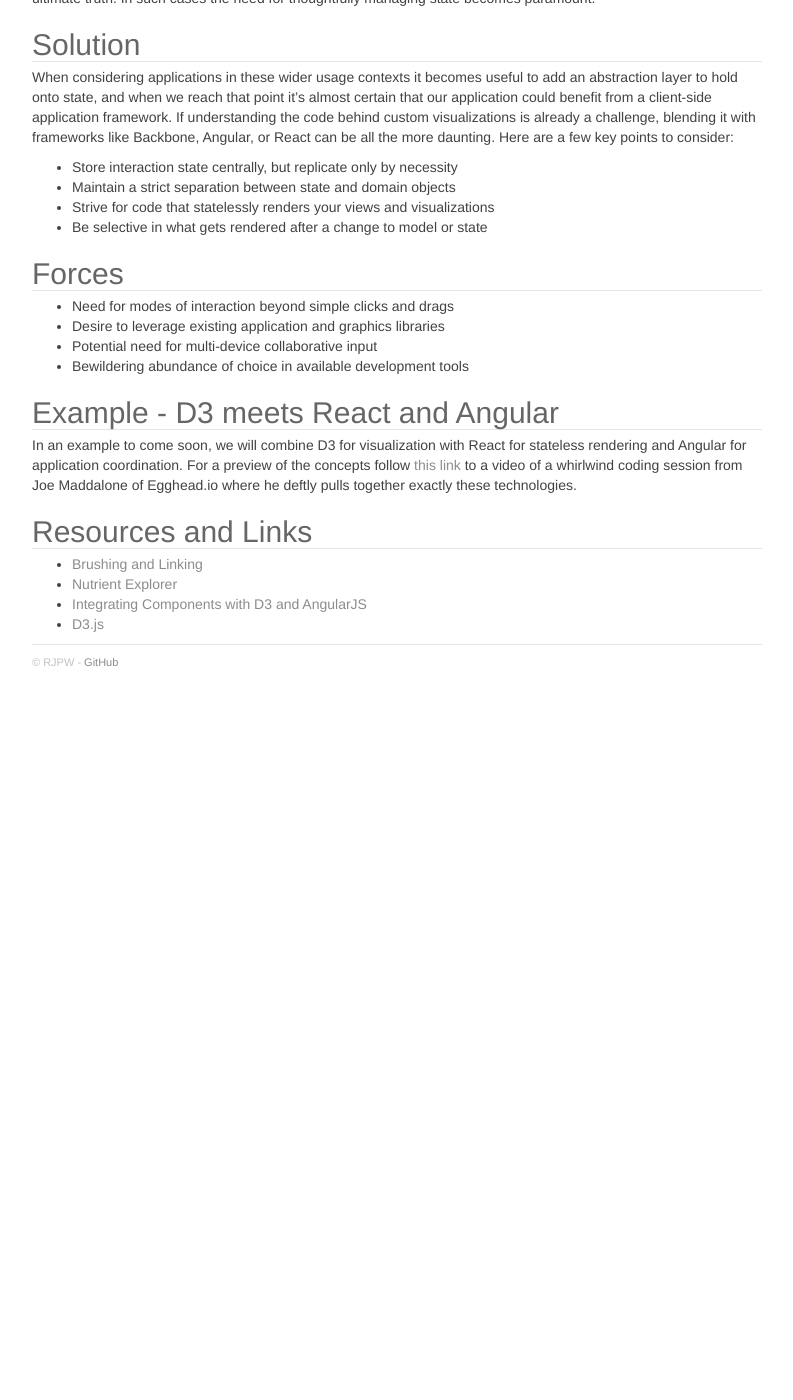
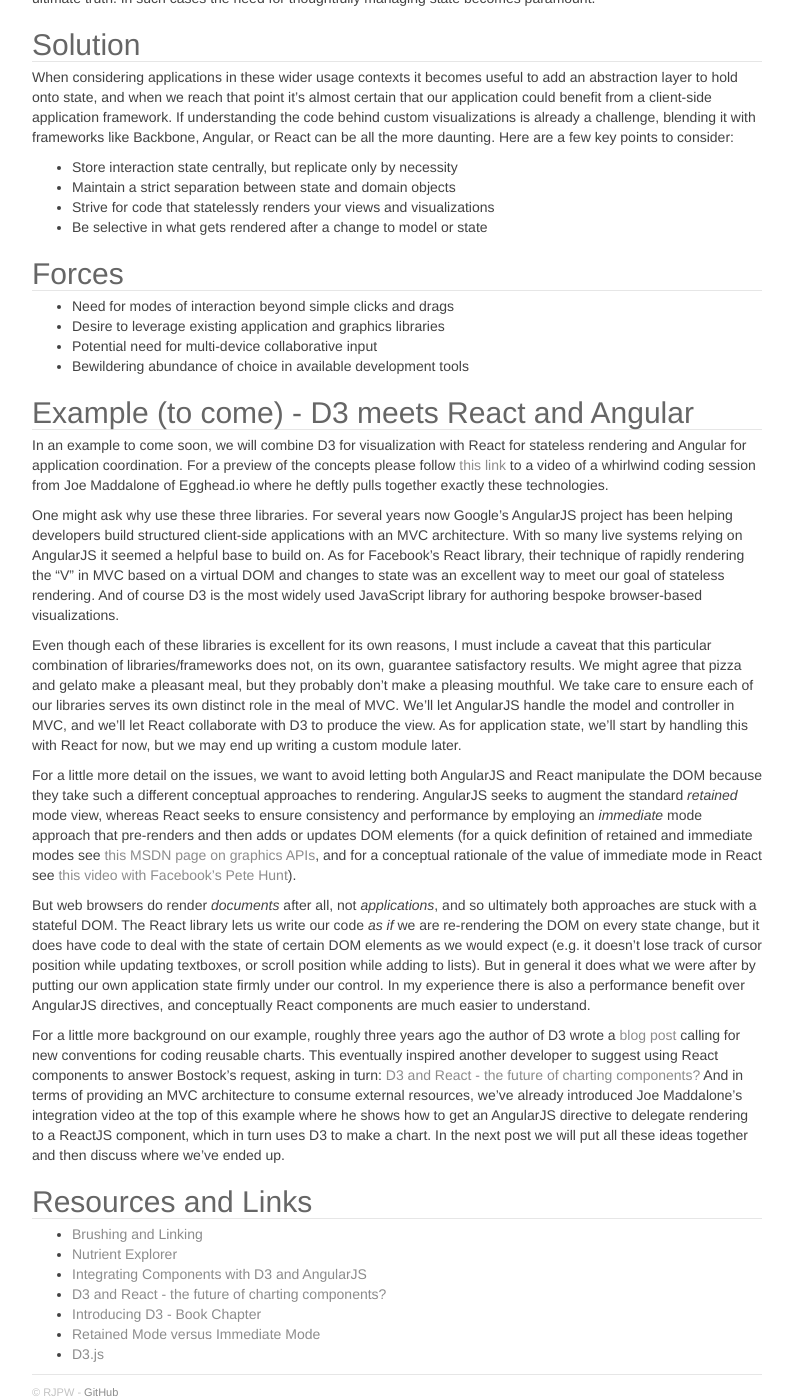
Before and after one commit to rjpw/rjpw.github.io, a Jekyll site: the page built from _posts/2015-3-2-managing-visualization-state.md, in a window 1280 px wide and 1400 px high, scrolled down 1539 px. Shown: the whole window, without its empty margins (338-1131 px from the left). Built offline with Jekyll 4.4.1, drawn with Linux system fonts in a browser that asks for light colours; nearby versions of some CDN libraries; before the commit the page ends 2209 px from its top, so only the background shows below that; some of the changed text lies outside the part shown.

Commit message:
Added to post on managing state

```diff
--- a/_posts/2015-3-2-managing-visualization-state.md
+++ b/_posts/2015-3-2-managing-visualization-state.md
@@ -36,7 +36,7 @@
 
 We can think of the data represented by the dots as the *domain model*, and the assignment of a CSS class based on brush position as retaining *interaction state*. The state of the brushed region can be changed using mouse or touch (users of JavaScript-enabled browsers can interact with the example above), and when this happens the CSS class of each data point is re-evaluated. All other dimensions of this visualization are fixed at the point the page is refreshed.
 
-But now we go beyond the intentionally simplified rendering in Dr. Bostock's example and ask what other potential degrees of freedom are possible in this one simple image. It is easy to imagine the underlying domain values changing, and when these values are returned we may find they exceed the current range, perhaps calling for the presentation of a scrollbar. A pinch gesture could perhaps expand or contract the range, or maybe we use a sliding window approach and pan horizontally using a swipe gesture. The long press of a mouse button could call up a magnifying glass, or the user could resize their browser window and the new ratio of width to height might trigger the presentation of a vertical axis and new vertical brush handles.
+But now we go beyond the intentionally simplified rendering in Bostock's example and ask what other potential degrees of freedom are possible in this one simple image. It is easy to imagine the underlying domain values changing, and when these values are returned we may find they exceed the current range, perhaps calling for the presentation of a scrollbar. A pinch gesture could perhaps expand or contract the range, or maybe we use a sliding window approach and pan horizontally using a swipe gesture. The long press of a mouse button could call up a magnifying glass, or the user could resize their browser window and the new ratio of width to height might trigger the presentation of a vertical axis and new vertical brush handles.
 
 Each of these potential features would require associated state, the maintenance of which could be made local to the feature (as is the case above) or more usefully it could be held in a more central data structure to make it possible to inform other aspects of the page like the lists of food groups or specific dishes we see in Chang's Nutrition Explorer.
 
@@ -58,9 +58,19 @@
 * Potential need for multi-device collaborative input
 * Bewildering abundance of choice in available development tools
 
-## Example - D3 meets React and Angular
+## Example (to come) - D3 meets React and Angular
 
-In an example to come soon, we will combine D3 for visualization with React for stateless rendering and Angular for application coordination. For a preview of the concepts follow [this link](https://egghead.io/lessons/integrating-components-with-d3-and-angularjs) to a video of a whirlwind coding session from Joe Maddalone of Egghead.io where he deftly pulls together exactly these technologies.
+In an example to come soon, we will combine D3 for visualization with React for stateless rendering and Angular for application coordination. For a preview of the concepts please follow [this link](https://egghead.io/lessons/integrating-components-with-d3-and-angularjs) to a video of a whirlwind coding session from Joe Maddalone of Egghead.io where he deftly pulls together exactly these technologies.
+
+One might ask why use these three libraries. For several years now Google's AngularJS project has been helping developers build structured client-side applications with an MVC architecture. With so many live systems relying on AngularJS it seemed a helpful base to build on. As for Facebook's React library, their technique of rapidly rendering the "V" in MVC based on a virtual DOM and changes to state was an excellent way to meet our goal of stateless rendering. And of course D3 is the most widely used JavaScript library for authoring bespoke browser-based visualizations.
+
+Even though each of these libraries is excellent for its own reasons, I must include a caveat that this particular combination of libraries/frameworks does not, on its own, guarantee satisfactory results. We might agree that pizza and gelato make a pleasant meal, but they probably don't make a pleasing mouthful. We take care to ensure each of our libraries serves its own distinct role in the meal of MVC. We'll let AngularJS handle the model and controller in MVC, and we'll let React collaborate with D3 to produce the view. As for application state, we'll start by handling this with React for now, but we may end up writing a custom module later.
+
+For a little more detail on the issues, we want to avoid letting both AngularJS and React manipulate the DOM because they take such a different conceptual approaches to rendering. AngularJS seeks to augment the standard *retained* mode view, whereas React seeks to ensure consistency and performance by employing an *immediate* mode approach that pre-renders and then adds or updates DOM elements (for a quick definition of retained and immediate modes see <a href="https://msdn.microsoft.com/en-us/library/windows/desktop/ff684178(v=vs.85).aspx" target="_">this MSDN page on graphics APIs</a>, and for a conceptual rationale of the value of immediate mode in React see <a href="http://vimeo.com/108801879" target="_">this video with Facebook's Pete Hunt</a>).
+
+But web browsers do render *documents* after all, not *applications*, and so ultimately both approaches are stuck with a stateful DOM. The React library lets us write our code *as if* we are re-rendering the DOM on every state change, but it does have code to deal with the state of certain DOM elements as we would expect (e.g. it doesn't lose track of cursor position while updating textboxes, or scroll position while adding to lists). But in general it does what we were after by putting our own application state firmly under our control. In my experience there is also a performance benefit over AngularJS directives, and conceptually React components are much easier to understand.
+
+For a little more background on our example, roughly three years ago the author of D3 wrote a [blog post](http://bost.ocks.org/mike/chart/) calling for new conventions for coding reusable charts. This eventually inspired another developer to suggest using React components to answer Bostock's request, asking in turn: [D3 and React - the future of charting components?](http://10consulting.com/2014/02/19/d3-plus-reactjs-for-charting/) And in terms of providing an MVC architecture to consume external resources, we've already introduced Joe Maddalone's integration video at the top of this example where he shows how to get an AngularJS directive to delegate rendering to a ReactJS component, which in turn uses D3 to make a chart. In the next post we will put all these ideas together and then discuss where we've ended up.
 
 <!---
 Discuss the need to understand the value of visualization lifecycle and *Immediate* vs *Retained* Mode rendering.
@@ -72,6 +82,9 @@
 * [Brushing and Linking](http://www.infovis-wiki.net/index.php?title=Linking_and_Brushing)
 * [Nutrient Explorer](http://bl.ocks.org/syntagmatic/3150059)
 * [Integrating Components with D3 and AngularJS](https://egghead.io/lessons/integrating-components-with-d3-and-angularjs)
+* [D3 and React - the future of charting components?](http://10consulting.com/2014/02/19/d3-plus-reactjs-for-charting/)
+* [Introducing D3 - Book Chapter](http://chimera.labs.oreilly.com/books/1230000000345/ch02.html)
+* [Retained Mode versus Immediate Mode](https://msdn.microsoft.com/en-us/library/windows/desktop/ff684178(v=vs.85).aspx)
 * [D3.js](http://d3js.org/)
 
 <!---
--- a/js/demos/vis1.js
+++ b/js/demos/vis1.js
@@ -1,7 +1,8 @@
 (function () {
 
   // clear out the noscript placeholder
-  var el = document.querySelector("#vis1");
+  var elementID = '#vis1';
+  var el = document.querySelector(elementID);
   el.innerHTML = '';
 
   var dataFunc = function (n) {
@@ -32,7 +33,7 @@
       .startAngle(0)
       .endAngle(function(d, i) { return i ? -Math.PI : Math.PI; });
 
-  var svg = d3.select("#vis1").append("svg")
+  var svg = d3.select(elementID).append("svg")
       .attr("width", width + margin.left + margin.right)
       .attr("height", height + margin.top + margin.bottom)
     .append("g")
```
Also changed, not shown: other parts of _posts/2015-3-2-managing-visualization-state.md (+1 -1 lines).
